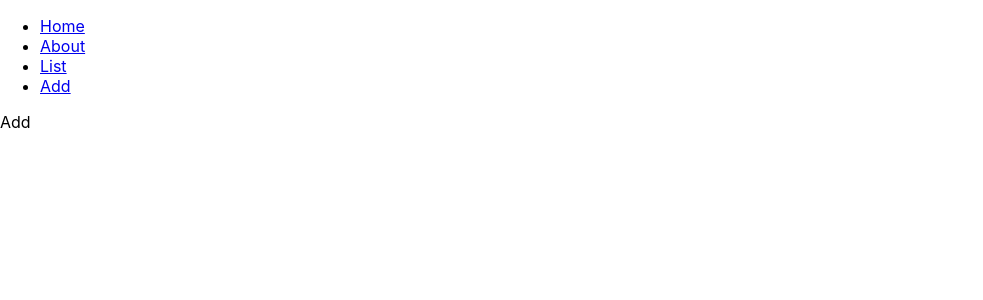
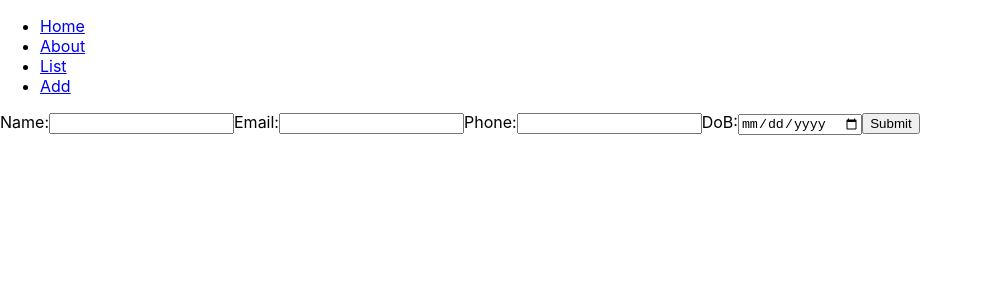
Before and after one commit to artemhp/simple-react-app, a React (Create React App) app: page /add in a window 1280 px wide. Shown: the top 300 px of the page, without its empty margins (0-983 px from the left). Built offline with nearby package versions, Linux system fonts and the light colour scheme.

Commit message:
Add form

```diff
--- a/src/pages/Add.js
+++ b/src/pages/Add.js
@@ -1,16 +1,52 @@
-import React from 'react';
-import PropTypes from 'prop-types';
+import React, {useReducer} from "react";
+import PropTypes from "prop-types";
 
-Add.propTypes = {
+Add.propTypes = {};
 
+const initValue = {
+  userName: '',
+  userEmail: '',
+  userPhone: '',
+  userDob: '',
 };
 
-function Add(props) {
-    return (
-        <div>
-            Add
-        </div>
-    );
+const reducer = (state, {field, value}) => ({ ...state, [field]: value });
+
+function Add (props) {
+  const [state, dispatch] = useReducer(reducer, initValue);
+  const {userDob, userEmail, userName, userPhone} = state;
+
+  const handleSubmit = (event) => {
+    console.log(state);
+    event.preventDefault();
+  };
+
+  const handleInputChange = (event) => dispatch({
+      field: event.target.name,
+      value: event.target.value
+  })
+
+  return (
+    <form onSubmit={handleSubmit}>
+        <label>
+          Name:
+          <input type="text" name="userName" value={userName} onChange={handleInputChange} />
+        </label>
+        <label>
+          Email:
+          <input type="email" name="userEmail" value={userEmail} onChange={handleInputChange} />
+        </label>
+        <label>
+          Phone:
+          <input type="tel" name="userPhone" value={userPhone} onChange={handleInputChange} />
+        </label>
+        <label>
+          DoB:
+          <input type="date" name="userDob" value={userDob} onChange={handleInputChange} />
+        </label>
+        <input type="submit" value="Submit" />
+    </form>
+  );
 }
 
 export default Add;
```
Also changed, not shown: src/App.js (+4 -14 lines).
